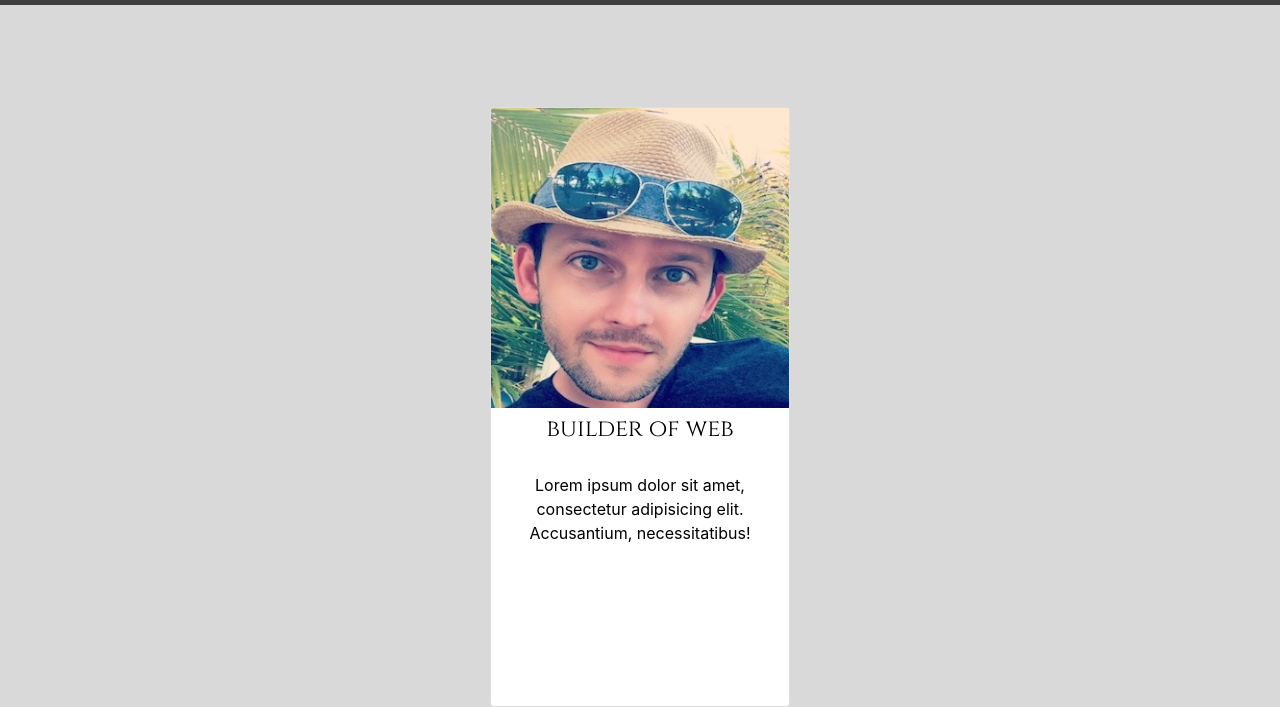
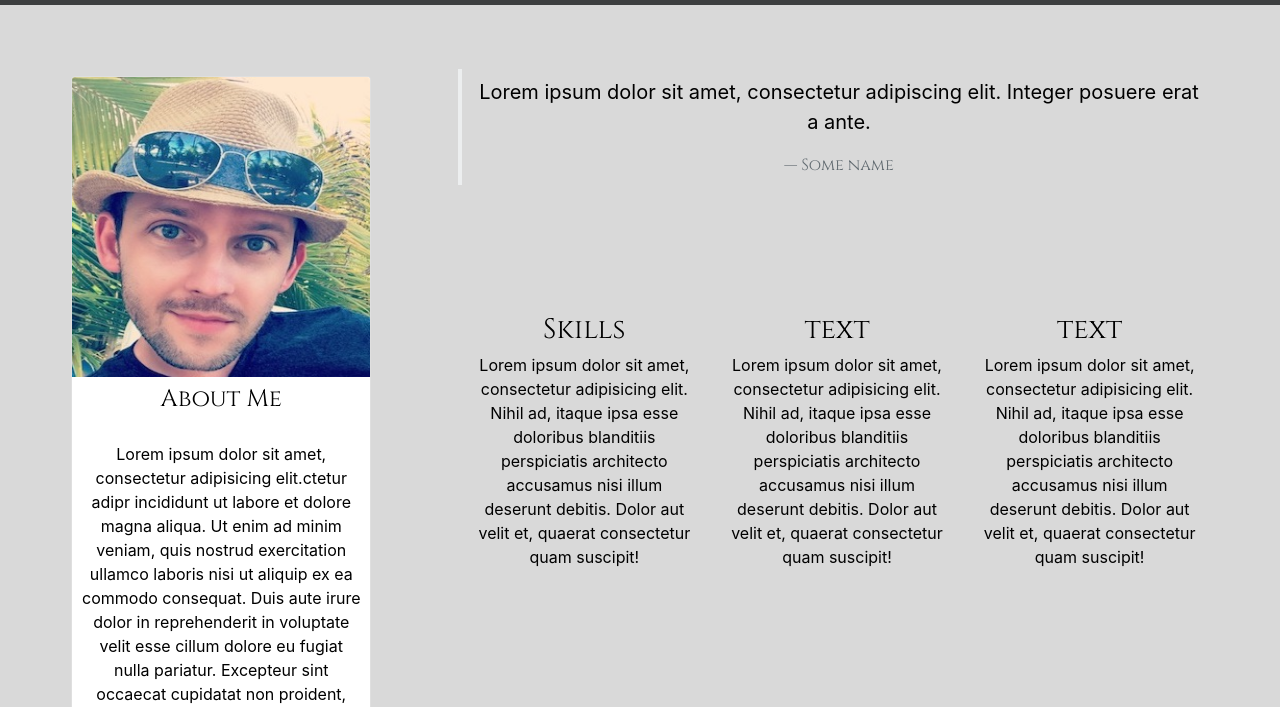
Before and after one commit to AdrianDevCode/Portfolio-old, a plain HTML site: page index.html in a window 1280 px wide. Shown: the part 860-1567 px from the top of the page. Drawn offline with nearby package versions, Linux system fonts and the light colour scheme; some packages are replaced by stand-ins of ours; a script that the page names is missing.

Commit message:
added navbar opacity, edited resume pdf and popover. added more content to aboutMe section

```diff
--- a/css/styles.css
+++ b/css/styles.css
@@ -107,10 +107,20 @@ canvas {
   display: block;
   vertical-align: bottom;
 }
+.quotes {
+  color: black;
+}
+.text p {
+  color: black;
+  text-align: center;
+}
+.text {
+  margin-top: 15%;
+}
 .card {
   width: 300px;
   min-height: 600px;
-  margin: 3%;
+  margin: 2%;
 }
 .card-img-top{
   height: 300px;
@@ -151,14 +161,14 @@ canvas {
 .navbar .navbar-collapse {
     text-align: center;
 }
-#projects div {
+#projects .card {
   display: inline-block;
   vertical-align: middle;
   -webkit-transform: perspective(1px) translateZ(0);
   transform: perspective(1px) translateZ(0);
   box-shadow: 0 0 1px transparent;
 }
-#projects div:hover, #projects div:focus, #projects div:active {
+#projects .card:hover, #projects .card:focus, #projects .card:active {
   -webkit-animation-name: hvr-wobble-vertical;
   animation-name: hvr-wobble-vertical;
   -webkit-animation-duration: 1s;
@@ -229,6 +239,10 @@ canvas {
   background-size: cover;
   background-position: 50% 50%;
 }
+.popover {
+  background: #393939;
+  color: white;
+}
 #downArrowBtn {
   color: #f1f0ee;
   background: none;
@@ -247,22 +261,22 @@ canvas {
 }
 #aboutMe, #contact{
   background-color: #d9d9d9;
-  max-width: 100%;
+  width: 100%;
   min-height: 100vh;
-  padding-top: 5%;
+  padding: 5%;
   background-size: cover;
 }
 #projects {
   background-color: #393939;
-  max-width: 100%;
+  width: 100%;
   min-height:100vh;
-  padding-top: 5%;
+  padding: 5%;
   background-size: cover;
 }
 #map, #form {
   height: 50vh;
   width: 100%;
-  padding: 2%;
+  padding: 5%;
   margin: 70px auto;
   color: white;
 }
--- a/index.html
+++ b/index.html
@@ -10,7 +10,7 @@
   <link rel="stylesheet" href="css/styles.css">
   <link rel="stylesheet" href="font-awesome/css/font-awesome.min.css">
   <link href="https://fonts.googleapis.com/css?family=Cinzel" rel="stylesheet">
-  <title>adrianPortfolio</title>
+  <title>Portfolio | Adrian Wiszniewski | FullStack Developer</title>
 </head>
 <body>
   <!-- Start of body -->
@@ -45,8 +45,8 @@
           <li><a data-target="#myBar" class="nav-link" href="#contact">Contact<span class="sr-only"></span></a></li>
         </ul>
         <ul class="navbar-nav ml-auto">
-          <li><a data-content="resume" rel="popover" data-placement="bottom" data-target="#myBar" class="popOver nav-link navIcons" href="./resume.pdf"><i class="fa fa-file-pdf-o fa-2x" aria-hidden="true"></i><span class="sr-only"></span></a></li>
-          <li><a data-content="gitHub" rel="popover" data-placement="bottom" data-target="#myBar" class="popOver nav-link navIcons" href="https://github.com/AdrianDevCode"><i class="fa fa-github fa-2x" aria-hidden="true"></i><span class="sr-only"></span></a></li>
+          <li><a data-content="Resume" rel="popover" data-placement="bottom" data-target="#myBar" class="popOver nav-link navIcons" href="./resume.pdf"><i class="fa fa-file-pdf-o fa-2x" aria-hidden="true"></i><span class="sr-only"></span></a></li>
+          <li><a data-content="GitHub" rel="popover" data-placement="bottom" data-target="#myBar" class="popOver nav-link navIcons" href="https://github.com/AdrianDevCode"><i class="fa fa-github fa-2x" aria-hidden="true"></i><span class="sr-only"></span></a></li>
           <li><a data-content="LinkedIn" rel="popover" data-placement="bottom" data-target="#myBar" class="popOver nav-link navIcons" href="https://linkedin.com/in/adriandevcode"><i class="fa fa-linkedin-square fa-2x" aria-hidden="true"></i><span class="sr-only"></span></a></li>
         </ul>
 
@@ -54,21 +54,53 @@
     </nav>
   </section>
   <!-- ABOUT ME SECTION-->
-  <section id="aboutMe" class="container-fluid text-sm-center">
-
-    <div class="card d-inline-flex">
+  <section id="aboutMe" class="container-fluid">
+    <div class="row">
+    <div class="col-lg-4">
+    <div class="card">
       <img class="card-img-top" src="./img/self.jpeg">
       <div class="card-body">
-        <h4 class="card-title">builder of web</h4>
+        <h4 class="card-title">About Me</h4>
         <p class="card-text">
-          Lorem ipsum dolor sit amet, consectetur adipisicing elit. Accusantium, necessitatibus!
+          Lorem ipsum dolor sit amet, consectetur adipisicing elit.ctetur adipr incididunt ut labore et dolore magna aliqua. Ut enim ad minim veniam, quis nostrud exercitation ullamco laboris nisi ut aliquip ex ea commodo consequat. Duis aute irure dolor in reprehenderit in voluptate velit esse cillum dolore eu fugiat nulla pariatur. Excepteur sint occaecat cupidatat non proident, sunt in culpa qui officia deserunt mollit anim id est laborum.
         </p>
       </div>
     </div>
+  </div>
+  <div class="col-lg-8">
+<blockquote class="blockquote">
+<p class="mb-3 quotes">Lorem ipsum dolor sit amet, consectetur adipiscing elit. Integer posuere erat a ante.</p>
+<footer class="blockquote-footer">Some name</footer>
+</blockquote>
+<div class="container-fluid text-sm-center">
+  <div class="row">
+    <div class="col-lg-4 text">
+      <h3>Skills</h3>
+      <p>
+        Lorem ipsum dolor sit amet, consectetur adipisicing elit. Nihil ad, itaque ipsa esse doloribus blanditiis perspiciatis architecto accusamus nisi illum deserunt debitis. Dolor aut velit et, quaerat consectetur quam suscipit!
+      </p>
+    </div>
+    <div class="col-lg-4 text">
+      <h3>text</h3>
+      <p>
+        Lorem ipsum dolor sit amet, consectetur adipisicing elit. Nihil ad, itaque ipsa esse doloribus blanditiis perspiciatis architecto accusamus nisi illum deserunt debitis. Dolor aut velit et, quaerat consectetur quam suscipit!
+      </p>
+    </div>
+    <div class="col-lg-4 text">
+      <h3>text</h3>
+      <p>
+        Lorem ipsum dolor sit amet, consectetur adipisicing elit. Nihil ad, itaque ipsa esse doloribus blanditiis perspiciatis architecto accusamus nisi illum deserunt debitis. Dolor aut velit et, quaerat consectetur quam suscipit!
+      </p>
+    </div>
+    </div>
+  </div>
+</div>
+</div>
   </section>
   <!-- PROJECT SECTION-->
-  <section id="projects" class="text-sm-center container-fluid">
-
+  <section id="projects" class="container-fluid text-sm-center">
+    <div class="row">
+      <div class="col-lg-12 text-center">
     <div class="card">
       <a href="https://codepen.io/AdrianDevCode/full/dXGWZd" class="card-link"><img class="card-img-top" src="./img/quoteMachine.png">
         <div class="card-body">
@@ -96,7 +128,6 @@
             Lorem ipsum dolor sit amet, consectetur adipisicing elit. Accusantium, necessitatibus!
             Lorem ipsum dolor sit amet, consectetur adipisicing elit. Dolorum assumenda a minus aliquid iure quo accusamus debitis, laudantium odio atque.
           </p>
-
         </div>
       </div>
       <div class="card">
@@ -107,7 +138,6 @@
             Lorem ipsum dolor sit amet, consectetur adipisicing elit. Accusantium, necessitatibus!
             Lorem ipsum dolor sit amet, consectetur adipisicing elit. Dolorum assumenda a minus aliquid iure quo accusamus debitis, laudantium odio atque.
           </p>
-
         </div>
       </div>
       <div class="card">
@@ -118,11 +148,10 @@
             Lorem ipsum dolor sit amet, consectetur adipisicing elit. Accusantium, necessitatibus!
             Lorem ipsum dolor sit amet, consectetur adipisicing elit. Dolorum assumenda a minus aliquid iure quo accusamus debitis, laudantium odio atque.
           </p>
-
         </div>
       </div>
-
-
+    </div>
+    </div>
     </div>
   </section>
   <!--  CONTACT SECTION-->
```
Also changed, not shown: 1 other file.
